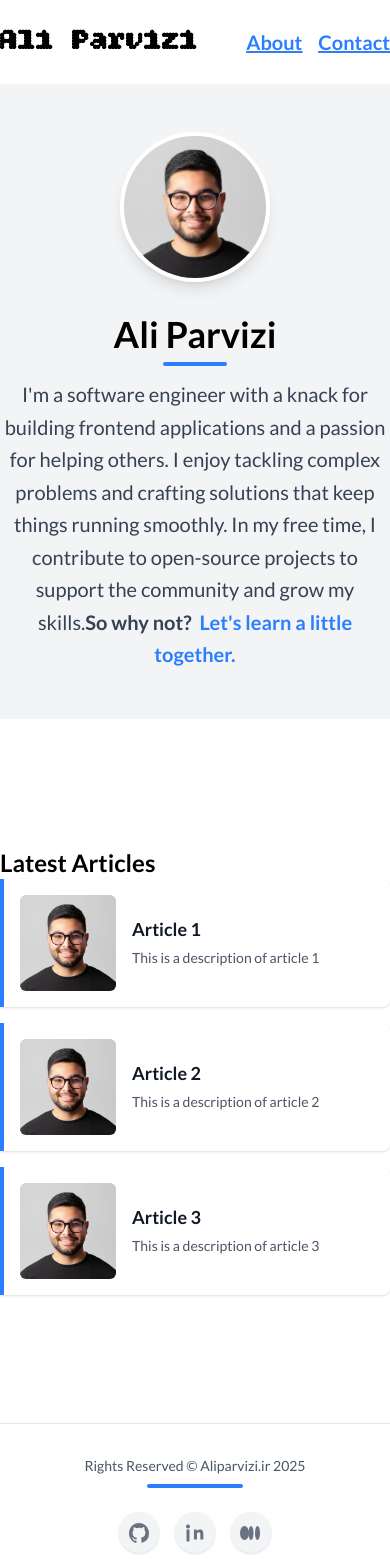
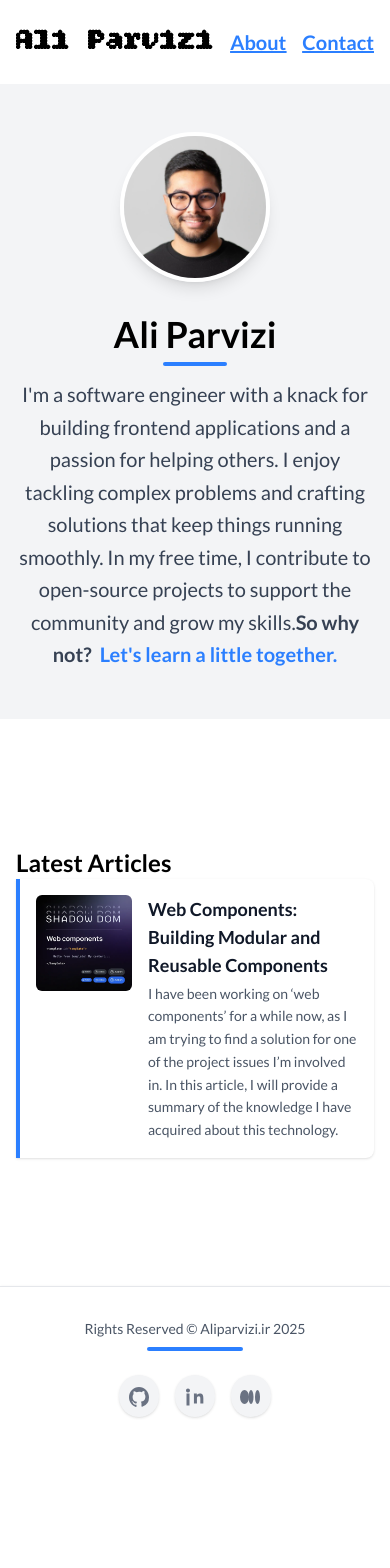
Before and after one commit to mrpvi/f-aliparvizi-ir, a Next.js app: page / in a window 390 px wide. Shown: the top 1568 px of the page. After the commit the page ends 1449 px from the top, so only its background shows below. Built offline with nearby package versions, Linux system fonts and the light colour scheme.

Commit message:
fix: fix container and add first article

```diff
--- a/src/app/page.tsx
+++ b/src/app/page.tsx
@@ -7,26 +7,15 @@ export default function Home() {
       <Hero />
 
       <section className="my-32">
-        <div className="container mx-auto">
+        <div className="container mx-auto px-4 md:px-0">
           <h2 className="text-2xl font-bold">Latest Articles</h2>
           <div className="flex flex-col gap-4">
             <ArticlePreview
-              title="Article 1"
-              description="This is a description of article 1"
-              imageUrl="/images/profile.webp"
-              imageAlt="Article 1"
-            />
-            <ArticlePreview
-              title="Article 2"
-              description="This is a description of article 2"
-              imageUrl="/images/profile.webp"
-              imageAlt="Article 2"
-            />
-            <ArticlePreview
-              title="Article 3"
-              description="This is a description of article 3"
-              imageUrl="/images/profile.webp"
-              imageAlt="Article 3"
+              title="Web Components: Building Modular and Reusable Components"
+              description="I have been working on ‘web components’ for a while now, as I am trying to find a solution for one of the project issues I’m involved in. In this article, I will provide a summary of the knowledge I have acquired about this technology."
+              imageUrl="/images/article-1.webp"
+              imageAlt="Web Components: Building Modular and Reusable Components"
+              url="https://medium.com/@aliparvizidev/web-components-21679d6d72dd"
             />
           </div>
         </div>
--- a/src/components/Hero/index.tsx
+++ b/src/components/Hero/index.tsx
@@ -3,7 +3,7 @@ import Image from "next/image";
 export default function Hero() {
   return (
     <section className="bg-gray-100 py-12">
-      <div className="container mx-auto flex flex-col items-center justify-center gap-8">
+      <div className="container mx-auto px-4 md:px-0 flex flex-col items-center justify-center gap-8">
         <Image
           src="/images/profile.webp"
           alt="Hero"
--- a/src/components/shared/molecules/ArticlePreview/index.tsx
+++ b/src/components/shared/molecules/ArticlePreview/index.tsx
@@ -1,10 +1,12 @@
 import Image from "next/image";
+import Link from "next/link";
 
 interface ArticlePreviewProps {
   title: string;
   description: string;
   imageUrl: string;
   imageAlt: string;
+  url: string;
 }
 
 export default function ArticlePreview({
@@ -12,9 +14,11 @@ export default function ArticlePreview({
   description,
   imageUrl,
   imageAlt,
+  url,
 }: ArticlePreviewProps) {
   return (
-    <article className="flex gap-4 p-4 border-l-4 border-blue-500 bg-white rounded-lg rounded-l-none shadow-sm hover:shadow-md transition-shadow items-center">
+    <Link href={url}>
+      <article className="flex gap-4 p-4 border-l-4 border-blue-500 bg-white rounded-lg rounded-l-none shadow-sm hover:shadow-md transition-shadow items-start">
         <div className="flex-shrink-0">
           <Image
             src={imageUrl}
@@ -31,5 +35,6 @@ export default function ArticlePreview({
           <p className="text-gray-600 text-sm leading-relaxed">{description}</p>
         </div>
       </article>
+    </Link>
   );
 }
--- a/src/components/shared/organisms/Footer/index.tsx
+++ b/src/components/shared/organisms/Footer/index.tsx
@@ -1,6 +1,6 @@
 const links = [
   {
-    href: "https://github.com/aliparvizi",
+    href: "https://github.com/mrpvi",
     label: "GitHub",
     svg: (
       <svg
@@ -19,7 +19,7 @@ const links = [
     ),
   },
   {
-    href: "https://linkedin.com/in/aliparvizi",
+    href: "https://linkedin.com/in/ali-parvizi",
     label: "LinkedIn",
     svg: (
       <svg
@@ -38,7 +38,7 @@ const links = [
     ),
   },
   {
-    href: "https://medium.com/@aliparvizi",
+    href: "https://medium.com/@aliparvizidev",
     label: "Medium",
     svg: (
       <svg
--- a/src/components/shared/organisms/Header/index.tsx
+++ b/src/components/shared/organisms/Header/index.tsx
@@ -3,15 +3,15 @@ import Link from "next/link";
 export default function Header() {
   return (
     <header>
-      <div className="container mx-auto my-6">
+      <div className="container mx-auto px-4 md:px-0 my-6">
         <div className="flex items-center justify-between">
           <Link href="/">
             <h1 className="text-3xl font-bold font-bitcount">Ali Parvizi</h1>
           </Link>
 
           <div className="flex items-center gap-4 text-xl text-blue-500 font-bold underline">
-            <Link href="/about">About</Link>
-            <Link href="/contact">Contact</Link>
+            <Link href="/">About</Link>
+            <Link href="mailto:aliparvizidev@gmail.com">Contact</Link>
           </div>
         </div>
       </div>
```
Also changed, not shown: public/images/article-1.webp (added). Lines whose indentation alone changed are shown as unchanged.
